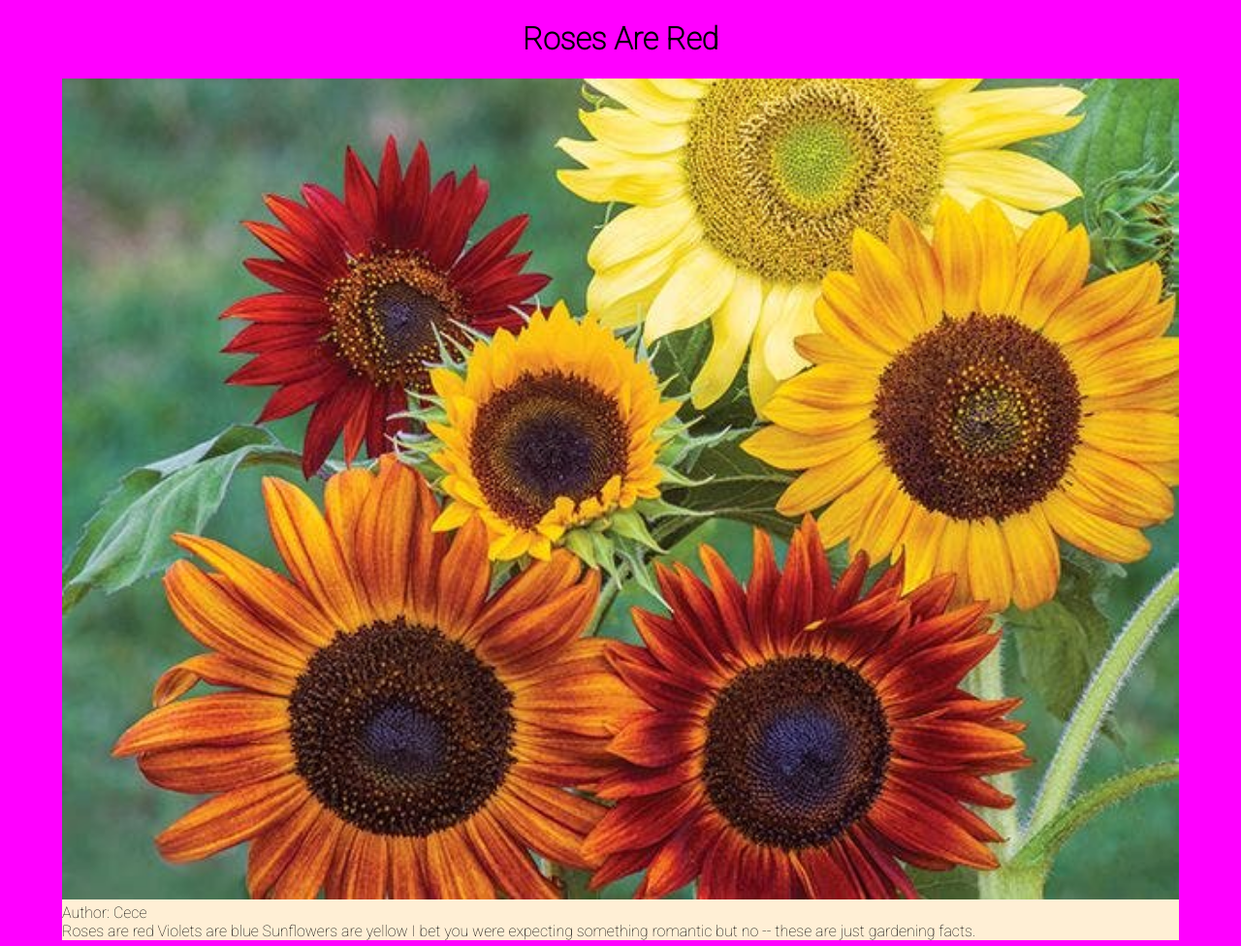
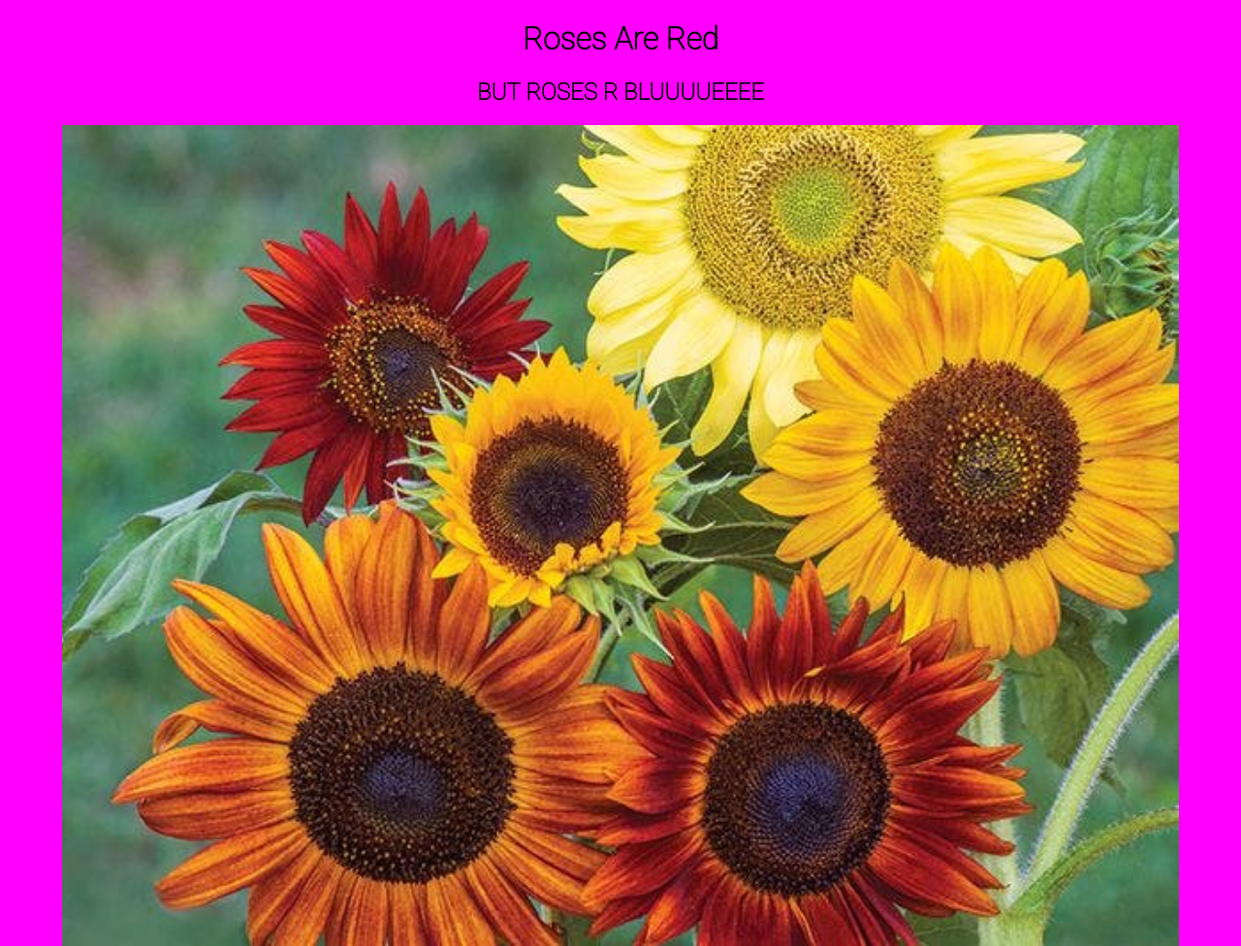
Before and after one commit to lor104/git-flow-lab, a plain HTML site: page index.html in a window 1280 px wide. Shown: the top 976 px of the page at 97% size. Drawn offline with Linux system fonts and the light colour scheme.

Commit message:
added a html tag in index

```diff
--- a/index.html
+++ b/index.html
@@ -8,6 +8,7 @@
   </head>
   <body>
     <h1 class="page-header">Roses Are Red</h1>
+    <h2 class="page-header">BUT ROSES R BLUUUUEEEE</h2>
     <div id="poems" class="container"></div>
     <script src="script.js"></script>
   </body>
```
